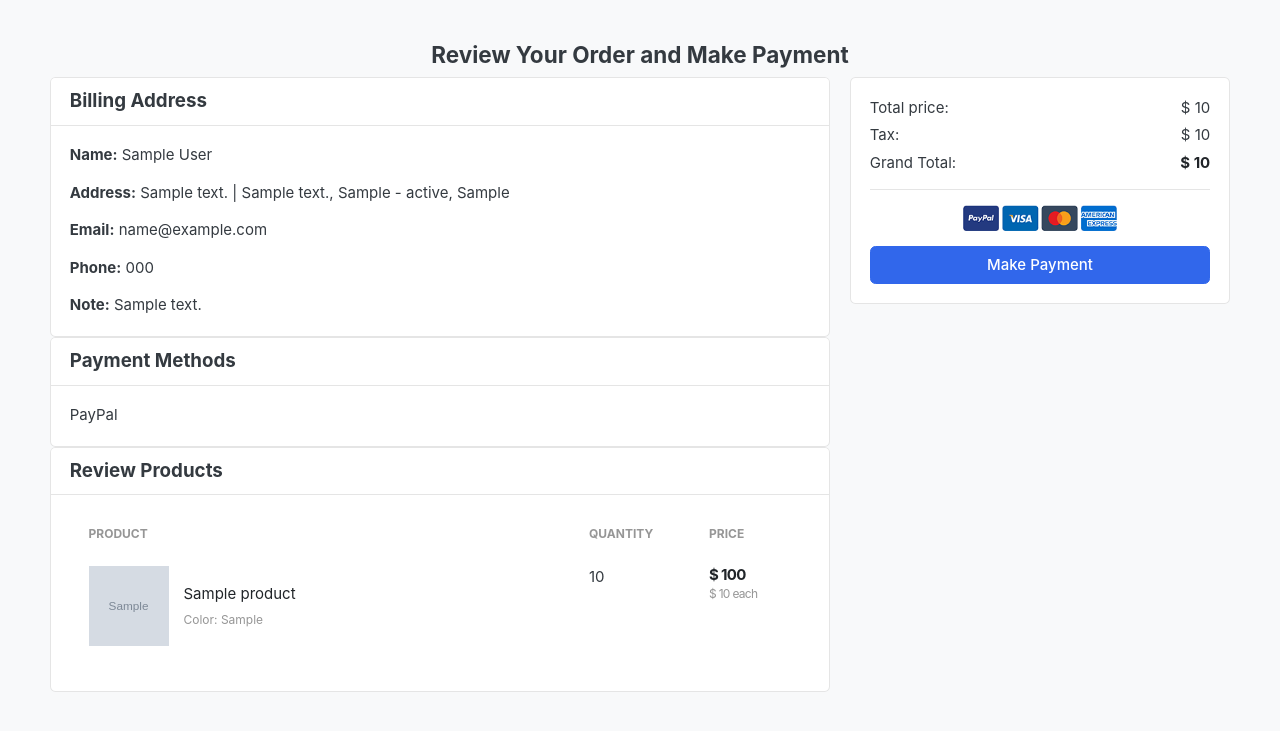
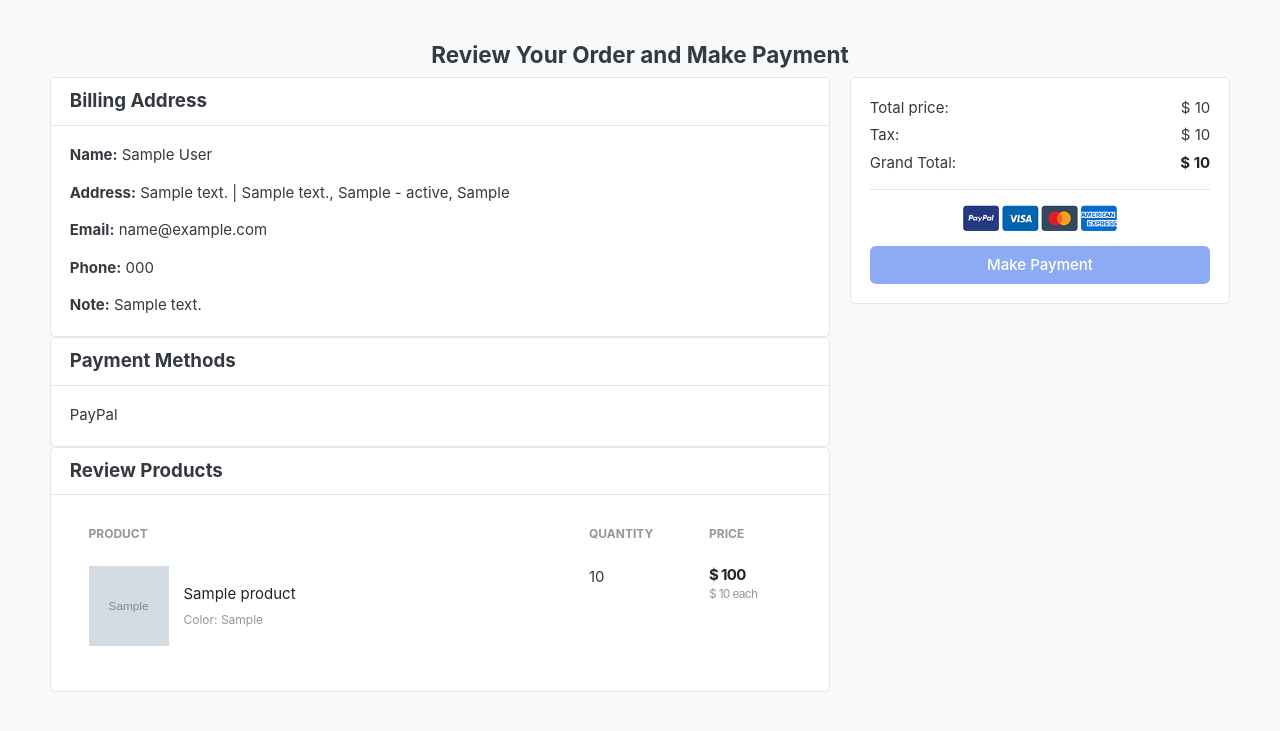
Before and after one commit to joaomatheusars/ecommecerDjango, a Django app: template templates/orders/payments.html in a window 1280 px wide. Shown: the part 79-810 px from the top of the page. Run offline with Django 5.2, Linux system fonts and the light colour scheme; tables that the repository leaves empty hold one stand-in row (values such as "Sample post"); the template is opened without the code that fills it: values that come from a table or form of the project are taken from there, most other values are stand-ins (such as "Sample title", 1, 10 or a date in 2020); grey boxes marked "Sample" are stand-in pictures; some libraries are stand-ins or nearby versions; some web fonts are replaced.

Commit message:
fix: block payment button

```diff
--- a/templates/orders/payments.html
+++ b/templates/orders/payments.html
@@ -118,9 +118,9 @@
                 height="26"
               />
             </p>
-            <a href="{% url 'checkout' %}" class="btn btn-primary btn-block">
+            <button class="btn btn-primary btn-block" disabled>
               Make Payment
-            </a>
+            </button>
           </div>
         </div>
       </aside>
```
